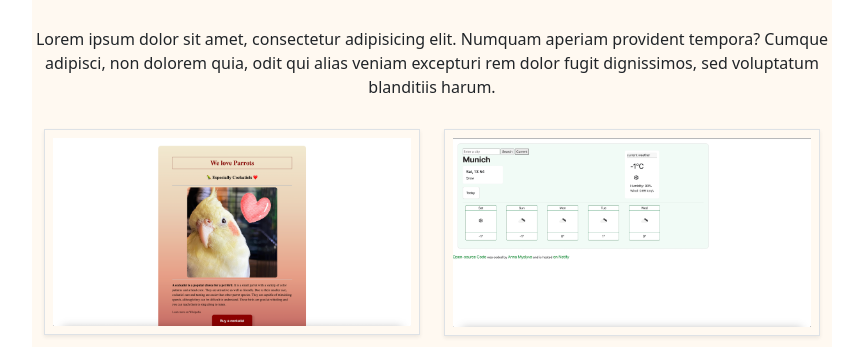
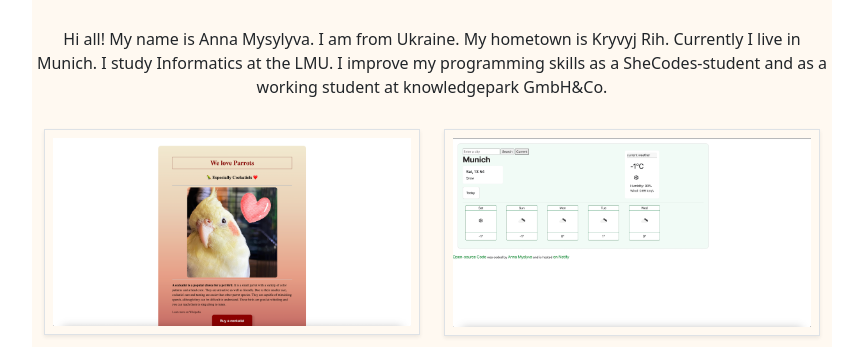
Before and after one commit to AnnaMyslyva/responsiveBasicProject, a website: page about.html in a window 1280 px wide. Shown: the part 179-526 px from the top of the page, without its empty margins (208-1071 px from the left). Drawn offline with nearby package versions, Linux system fonts and the light colour scheme.

Commit message:
about me.html update
my personal data were changed

```diff
--- a/about.html
+++ b/about.html
@@ -105,10 +105,7 @@
     <h1>About me</h1>
     <h3>C# and Front-end developer from Kryvyj Rih, Ukraine</h3>
     <div class="about-paragraphs">
-      Lorem ipsum dolor sit amet, consectetur adipisicing elit. Numquam aperiam
-      provident tempora? Cumque adipisci, non dolorem quia, odit qui alias
-      veniam excepturi rem dolor fugit dignissimos, sed voluptatum blanditiis
-      harum.
+      Hi all! My name is Anna Mysylyva. I am from Ukraine. My hometown is Kryvyj Rih. Currently I live in Munich. I study Informatics at the LMU. I improve my programming skills as a SheCodes-student and as a working student at knowledgepark GmbH&Co.
     </div>
     <div class="container">
       <div class="row">
```
